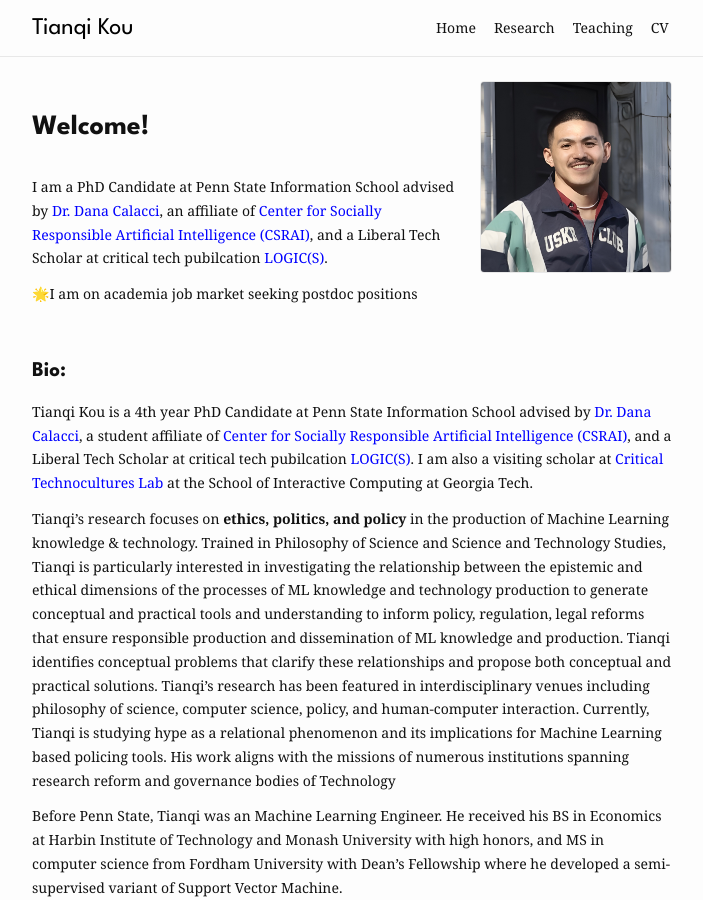
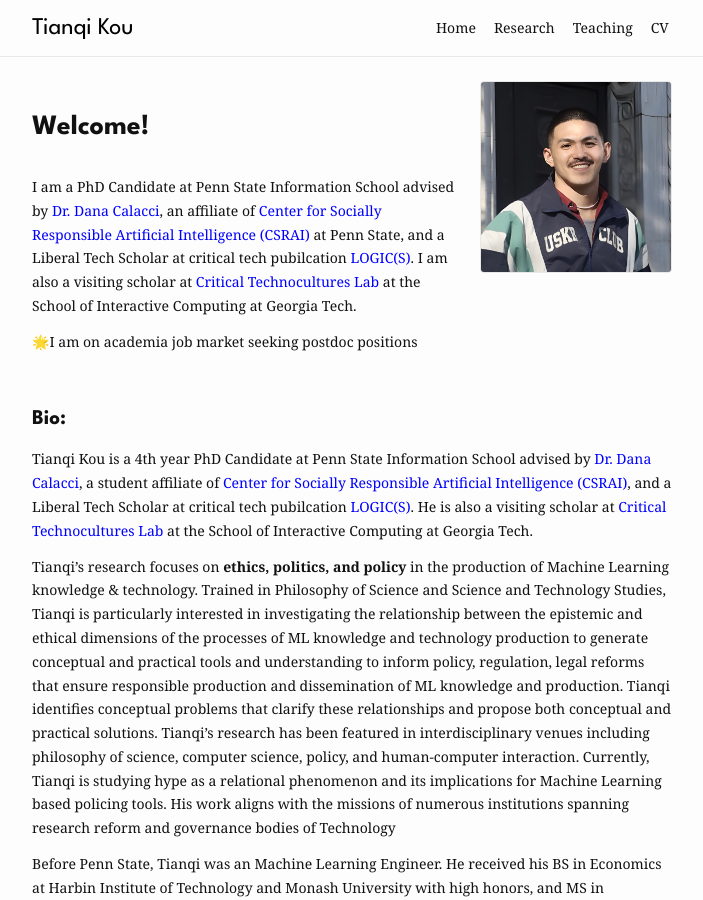
Before and after one commit to koutianqi/koutianqi.github.io, a Jekyll site: the page built from index.markdown, in a window 1280 px wide and 900 px high. Shown: the whole window, without its empty margins (288-991 px from the left). Built offline with Jekyll 4.4.1, drawn with Linux system fonts in a browser that asks for light colours.

Commit message:
Update index.markdown

```diff
--- a/index.markdown
+++ b/index.markdown
@@ -7,7 +7,7 @@
   <div markdown="1">
 # Welcome!
 
-I am a PhD Candidate at Penn State Information School advised by [<span style="color:blue">Dr. Dana Calacci</span>](https://www.dcalacci.net), an affiliate of [<span style="color:blue">Center for Socially Responsible Artificial Intelligence (CSRAI)</span>](https://csrai.psu.edu), and a Liberal Tech Scholar at critical tech pubilcation [<span style="color:blue">LOGIC(S)</span>](https://logicmag.io).
+I am a PhD Candidate at Penn State Information School advised by [<span style="color:blue">Dr. Dana Calacci</span>](https://www.dcalacci.net), an affiliate of [<span style="color:blue">Center for Socially Responsible Artificial Intelligence (CSRAI)</span>](https://csrai.psu.edu) at Penn State, and a Liberal Tech Scholar at critical tech pubilcation [<span style="color:blue">LOGIC(S)</span>](https://logicmag.io). I am also a visiting scholar at [<span style="color:blue">Critical Technocultures Lab</span>](https://www.crit-technocultures.com) at the School of Interactive Computing at Georgia Tech.
 
 🌟I am on academia job market seeking postdoc positions
   </div>
@@ -20,7 +20,7 @@
 ## Bio:
 
 
-Tianqi Kou is a 4th year PhD Candidate at Penn State Information School advised by [<span style="color:blue">Dr. Dana Calacci</span>](https://www.dcalacci.net), a student affiliate of [<span style="color:blue">Center for Socially Responsible Artificial Intelligence (CSRAI)</span>](https://csrai.psu.edu), and a Liberal Tech Scholar at critical tech pubilcation [<span style="color:blue">LOGIC(S)</span>](https://logicmag.io). I am also a visiting scholar at [<span style="color:blue">Critical Technocultures Lab</span>](https://www.crit-technocultures.com) at the School of Interactive Computing at Georgia Tech.
+Tianqi Kou is a 4th year PhD Candidate at Penn State Information School advised by [<span style="color:blue">Dr. Dana Calacci</span>](https://www.dcalacci.net), a student affiliate of [<span style="color:blue">Center for Socially Responsible Artificial Intelligence (CSRAI)</span>](https://csrai.psu.edu), and a Liberal Tech Scholar at critical tech pubilcation [<span style="color:blue">LOGIC(S)</span>](https://logicmag.io). He is also a visiting scholar at [<span style="color:blue">Critical Technocultures Lab</span>](https://www.crit-technocultures.com) at the School of Interactive Computing at Georgia Tech.
 
 Tianqi’s research focuses on **ethics, politics, and policy** in the production of Machine Learning knowledge & technology. Trained in Philosophy of Science and Science and Technology Studies, Tianqi is particularly interested in investigating the relationship between the epistemic and ethical dimensions of the processes of ML knowledge and technology production to generate conceptual and practical tools and understanding to inform policy, regulation, legal reforms that ensure responsible production and dissemination of ML knowledge and production. Tianqi identifies conceptual problems that clarify these relationships and propose both conceptual and practical solutions. Tianqi's research has been featured in interdisciplinary venues including philosophy of science, computer science, policy, and human-computer interaction. Currently, Tianqi is studying hype as a relational phenomenon and its implications for Machine Learning based policing tools. His work aligns with the missions of numerous institutions spanning research reform and governance bodies of Technology
 
```
